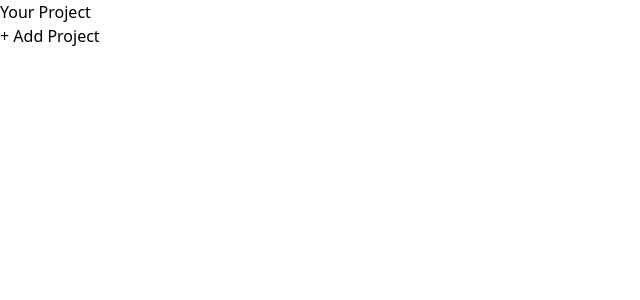
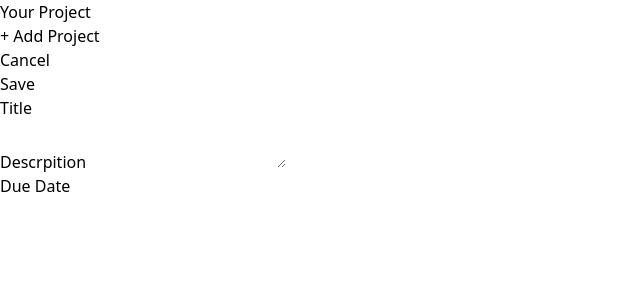
Before and after one commit to ImJaePang/reactSection9Practice, a React (Vite) app: page / in a window 1280 px wide. Shown: the top 300 px of the page, without its empty margins (0-640 px from the left). Built offline with nearby package versions, Linux system fonts and the light colour scheme.

Commit message:
addNewProjectPage

```diff
--- a/src/App.jsx
+++ b/src/App.jsx
@@ -1,9 +1,11 @@
+import NewProject from "./components/NewProject";
 import ProjectsSidebar from "./components/ProjectsSidebar";
 
 function App() {
     return (
-        <main className="h-screen my-8">
+        <main className="h-screen my-8 flex gap-8">
             <ProjectsSidebar />
+            <NewProject/>
         </main>
     );
 }
--- /dev/null
+++ b/src/components/Input.jsx
@@ -0,0 +1,6 @@
+export default function Input({label, isTextArea, ...props}){
+    return <p>
+        <label>{label}</label>
+        {isTextArea ? <textarea {...props}/> : <input {...props}/>}
+    </p>
+}
--- /dev/null
+++ b/src/components/NewProject.jsx
@@ -0,0 +1,17 @@
+import Input from "./Input.jsx";
+
+export default function NewProject() {
+    return <div>
+
+        <menu>
+            <li><button>Cancel</button></li>
+            <li><button>Save</button></li>
+        </menu>
+        <div>
+            <Input label="Title"/>
+            <Input label="Descrpition" isTextArea />
+            <Input label="Due Date"/>
+
+        </div>
+    </div>
+}
```
